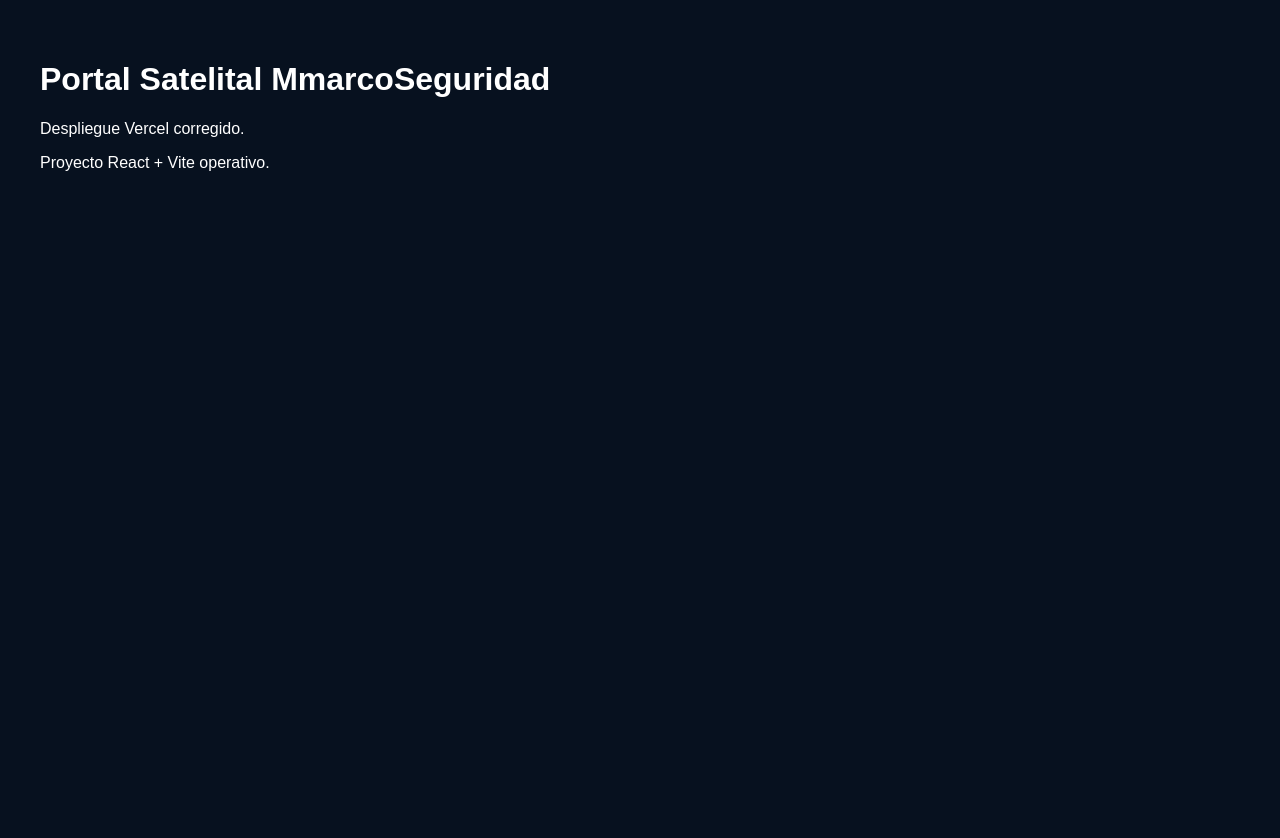
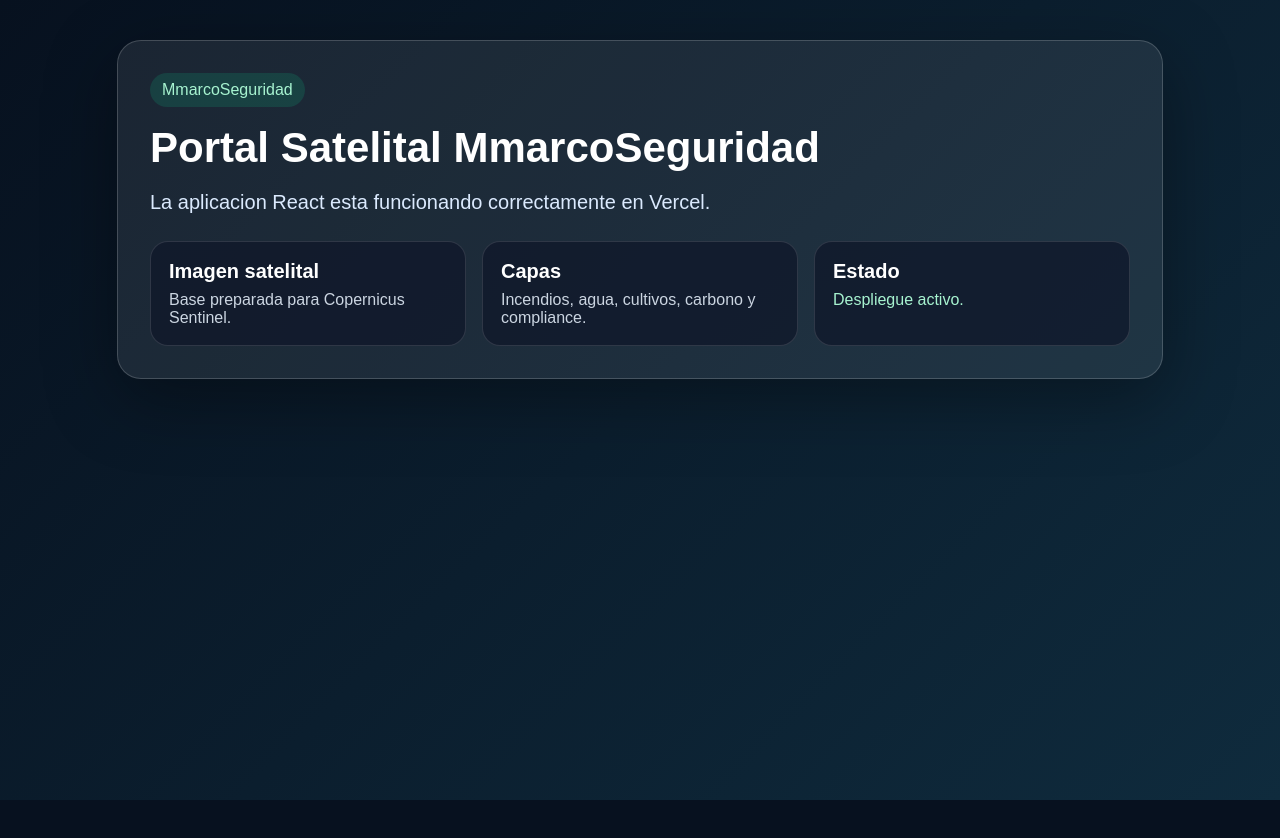
Before and after one commit to mmarco-desarrollo/portal-satelital-mmarco, a React (Vite) app: page / in a window 1280 px wide. Shown: the top 838 px of the page. After the commit the page ends 800 px from the top, so only its background shows below. Built offline with nearby package versions, Linux system fonts and the light colour scheme.

Commit message:
Forzar render visible de React

```diff
--- a/src/App.jsx
+++ b/src/App.jsx
@@ -1,9 +1,27 @@
-export default function App() {
+function App() {
   return (
-    <div style={{minHeight:'100vh',background:'#07111f',color:'white',padding:'40px',fontFamily:'Arial'}}>
-      <h1>Portal Satelital MmarcoSeguridad</h1>
-      <p>Despliegue Vercel corregido.</p>
-      <p>Proyecto React + Vite operativo.</p>
-    </div>
+    <main style={{minHeight:'100vh',background:'linear-gradient(135deg,#07111f,#0f2b3d)',color:'#ffffff',fontFamily:'Arial,Helvetica,sans-serif',padding:'40px',boxSizing:'border-box'}}>
+      <section style={{maxWidth:'980px',margin:'0 auto',padding:'32px',border:'1px solid rgba(255,255,255,.18)',borderRadius:'24px',background:'rgba(255,255,255,.08)',boxShadow:'0 20px 70px rgba(0,0,0,.35)'}}>
+        <p style={{display:'inline-block',padding:'8px 12px',borderRadius:'999px',background:'rgba(16,185,129,.18)',color:'#a7f3d0',margin:'0 0 18px'}}>MmarcoSeguridad</p>
+        <h1 style={{fontSize:'42px',lineHeight:'1.1',margin:'0 0 16px'}}>Portal Satelital MmarcoSeguridad</h1>
+        <p style={{fontSize:'20px',lineHeight:'1.5',color:'#dbeafe',margin:'0 0 24px'}}>La aplicacion React esta funcionando correctamente en Vercel.</p>
+        <div style={{display:'grid',gridTemplateColumns:'repeat(auto-fit,minmax(220px,1fr))',gap:'16px'}}>
+          <article style={{padding:'18px',borderRadius:'18px',background:'rgba(15,23,42,.75)',border:'1px solid rgba(255,255,255,.12)'}}>
+            <h2 style={{margin:'0 0 8px',fontSize:'20px'}}>Imagen satelital</h2>
+            <p style={{margin:0,color:'#cbd5e1'}}>Base preparada para Copernicus Sentinel.</p>
+          </article>
+          <article style={{padding:'18px',borderRadius:'18px',background:'rgba(15,23,42,.75)',border:'1px solid rgba(255,255,255,.12)'}}>
+            <h2 style={{margin:'0 0 8px',fontSize:'20px'}}>Capas</h2>
+            <p style={{margin:0,color:'#cbd5e1'}}>Incendios, agua, cultivos, carbono y compliance.</p>
+          </article>
+          <article style={{padding:'18px',borderRadius:'18px',background:'rgba(15,23,42,.75)',border:'1px solid rgba(255,255,255,.12)'}}>
+            <h2 style={{margin:'0 0 8px',fontSize:'20px'}}>Estado</h2>
+            <p style={{margin:0,color:'#a7f3d0'}}>Despliegue activo.</p>
+          </article>
+        </div>
+      </section>
+    </main>
   )
 }
+
+export default App
```
